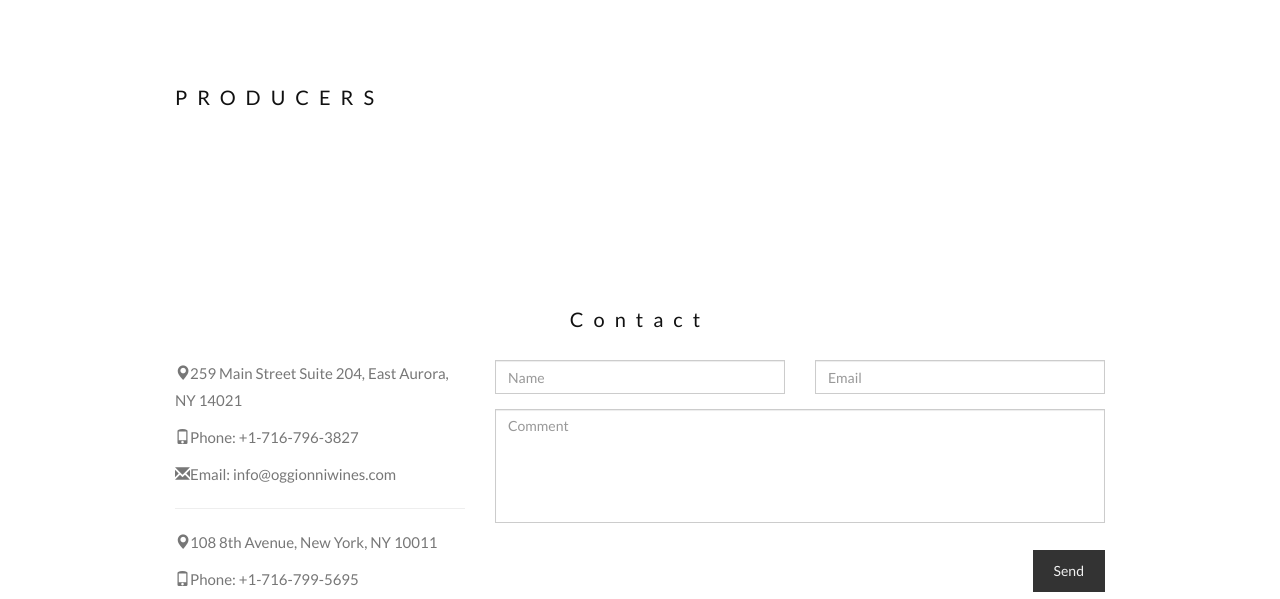
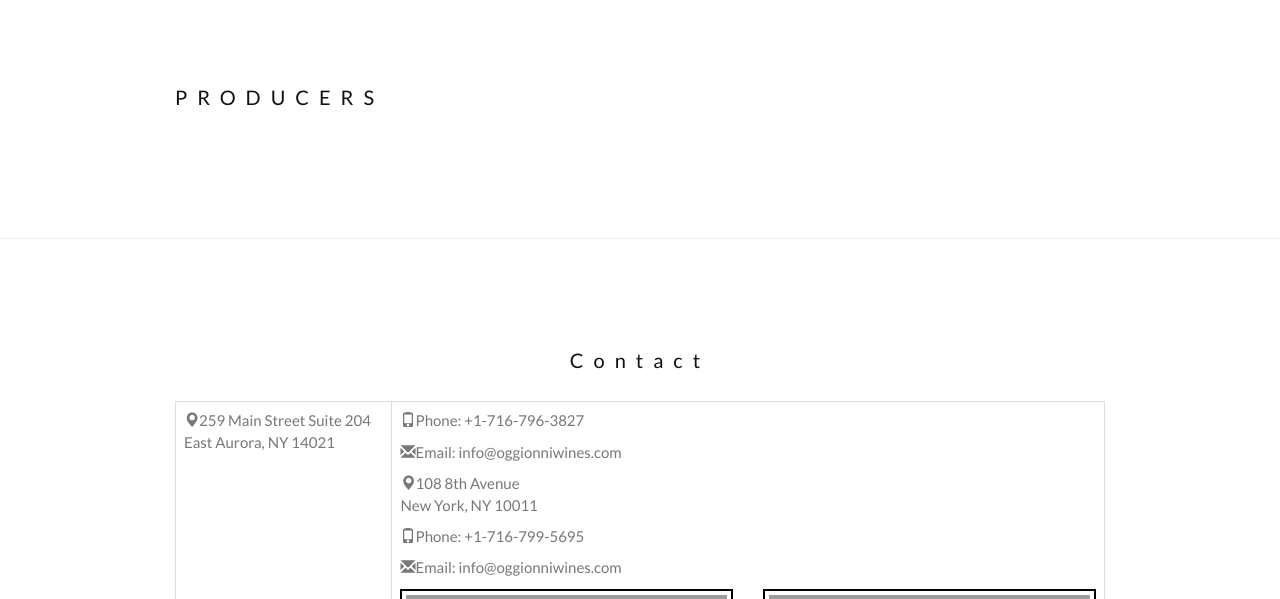
Before and after one commit to hannaj06/oggionni, a PHP site: page / in a window 1280 px wide. Shown: the part 2176-2775 px from the top of the page. Run offline with PHP 8.4, Linux system fonts and the light colour scheme; data that the repository does not hold is empty; some web fonts are replaced; grey boxes are pictures that could not be loaded.

Commit message:
contact updates

```diff
--- a/index.php
+++ b/index.php
@@ -325,18 +325,18 @@
         while($row = mysqli_fetch_array($results)){
 		echo '
 		<div class="row">
-                	<div class="col-md-6">
+                	<div class="col-md-8">
                   		<span style="font-weight: bold; display: block; font-size: 18px; color: black;">'. $row['name'] . ' - '. $row['vintage'] . '</span>';
 		echo '<span style="display: block;"><b>Winery: </b>' . $row['vineyard'] . ', ' . $row['production_area'] . ' ' . $row['country'] . '</span>';
 
 		echo  '<span style="display: block;"><b>Aging: </b>' . $row['aging'] .'</span>' .
 		      '<span style="display: block;"><b>Varietal Composition: </b>' . $row['varietal_composition'] . '</span>' .
 		      '<span style="display: block;"><b>Type: </b>' . $row['type'] . '</span>' .
-			'<div style="height: 10px;"></div>' .
+			'<div style="height: 15px;"></div>' .
 			'<span style="display: block;"><b>Method of Production: </b>' . $row['method_of_production'] . '</span>';
 
 		echo '</div>
-  			</div><div style="height: 15px;"></div>';
+  			</div><div style="height: 25px;"></div>';
 	}
 
         mysqli_close($db);
@@ -345,38 +345,28 @@
       ?>
 </div>
 
+<hr>
 
 <!-- Container (Contact Section) -->
 <div id="contact" class="container">
   <h3 class="text-center">Contact</h3>
-  <p class="text-center"></p>
 
   <div class="row">
-    <div class="col-md-4">
-      <p><span class="glyphicon glyphicon-map-marker"></span>259 Main Street Suite 204, East Aurora, NY 14021</p>
-      <p><span class="glyphicon glyphicon-phone"></span>Phone: +1-716-796-3827</p>
-      <p><span class="glyphicon glyphicon-envelope"></span>Email: info@oggionniwines.com</p>
-      <hr>
-      <p><span class="glyphicon glyphicon-map-marker"></span>108 8th Avenue, New York, NY 10011</p>
+    <div class="col-md-12">
+	<table class="table table-bordered">
+		<tr>
+		  <td>
+		    <p><span class="glyphicon glyphicon-map-marker"></span>259 Main Street Suite 204<br> East Aurora, NY 14021</p>
+		  </td>
+
+                  <td>
+      		    <p><span class="glyphicon glyphicon-phone"></span>Phone: +1-716-796-3827</p>
+
+<p><span class="glyphicon glyphicon-envelope"></span>Email: info@oggionniwines.com</p>
+
+      <p><span class="glyphicon glyphicon-map-marker"></span>108 8th Avenue <br> New York, NY 10011</p>
       <p><span class="glyphicon glyphicon-phone"></span>Phone: +1-716-799-5695</p>
       <p><span class="glyphicon glyphicon-envelope"></span>Email: info@oggionniwines.com</p>
-    </div>
-    <div class="col-md-8">
-      <div class="row">
-        <div class="col-sm-6 form-group">
-          <input class="form-control" id="name" name="name" placeholder="Name" type="text" required>
-        </div>
-        <div class="col-sm-6 form-group">
-          <input class="form-control" id="email" name="email" placeholder="Email" type="email" required>
-        </div>
-      </div>
-      <textarea class="form-control" id="comments" name="comments" placeholder="Comment" rows="5"></textarea>
-      <br>
-      <div class="row">
-        <div class="col-md-12 form-group">
-          <button class="btn pull-right" type="submit">Send</button>
-        </div>
-      </div>
     </div>
   </div>
 </div>
```
